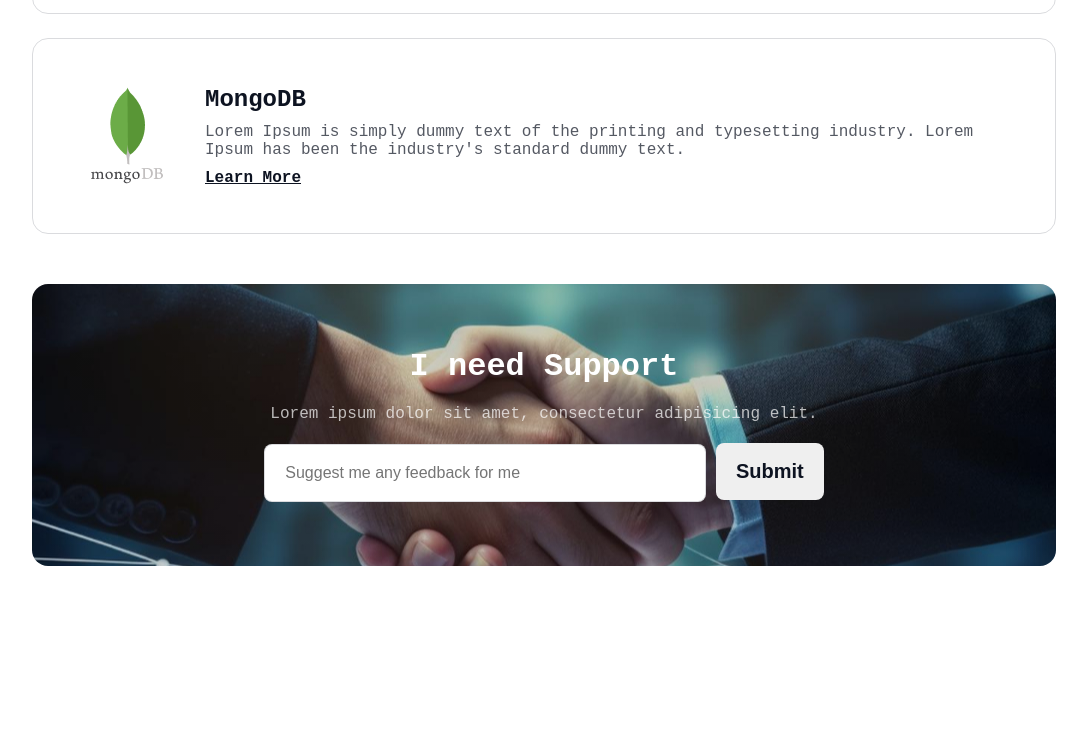
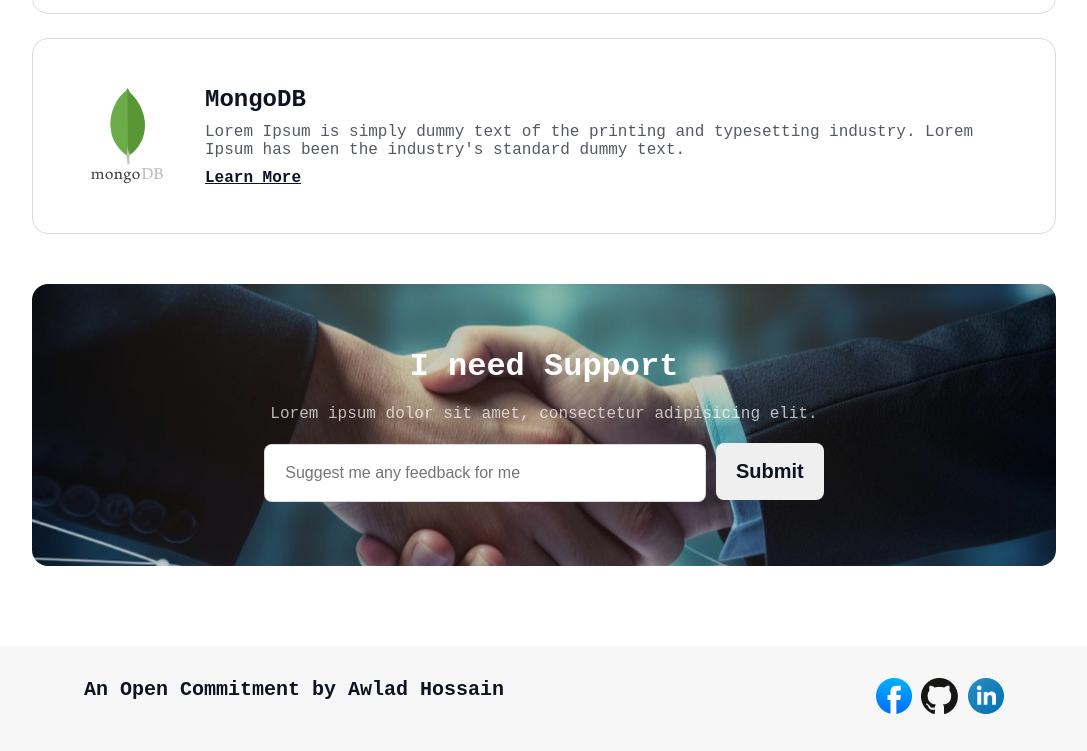
Before and after one commit to nadim-ahmed/challenge-begins, a plain HTML site: page index.html in a window 1280 px wide. Shown: the part 4547-5298 px from the top of the page, without its empty margins (96-1183 px from the left). Before the commit the page ends 5193 px from the top, so only its background shows below. Drawn offline with Linux system fonts and the light colour scheme; a web font is replaced by a local one.

Commit message:
Footer Section Added

```diff
--- a/index.html
+++ b/index.html
@@ -165,7 +165,16 @@
             </form>
         </section>
     </main>
-    <footer></footer>
+    <footer class="footer">
+        <div>
+            <p>An Open Commitment by Awlad Hossain</p>
+        </div>
+        <div>
+            <a href="https://www.facebook.com/" target="_blank"><img src="./assets/facebook.png" alt=""></a>
+            <a href="https://github.com/" target="_blank"><img src="./assets/github.png" alt=""></a>
+            <a href="https://www.linkedin.com/" target="_blank"><img src="./assets/linkedin-icon 1.png" alt=""></a>
+        </div>
+    </footer>
 </body>
 
 </html>
--- a/styles/style.css
+++ b/styles/style.css
@@ -323,3 +323,18 @@ nav ul {
     font-weight: 400;
     opacity: 0.7;
 }
+
+/* Footer Section Styles */
+.footer {
+    padding: 32px 180px;
+    border-radius: 16px;
+    background: rgba(13, 19, 33, 0.03);
+    display: flex;
+    justify-content: space-between;
+}
+
+.footer p {
+    color: rgb(13, 19, 33);
+    font-size: 20px;
+    font-weight: 600;
+}
```
